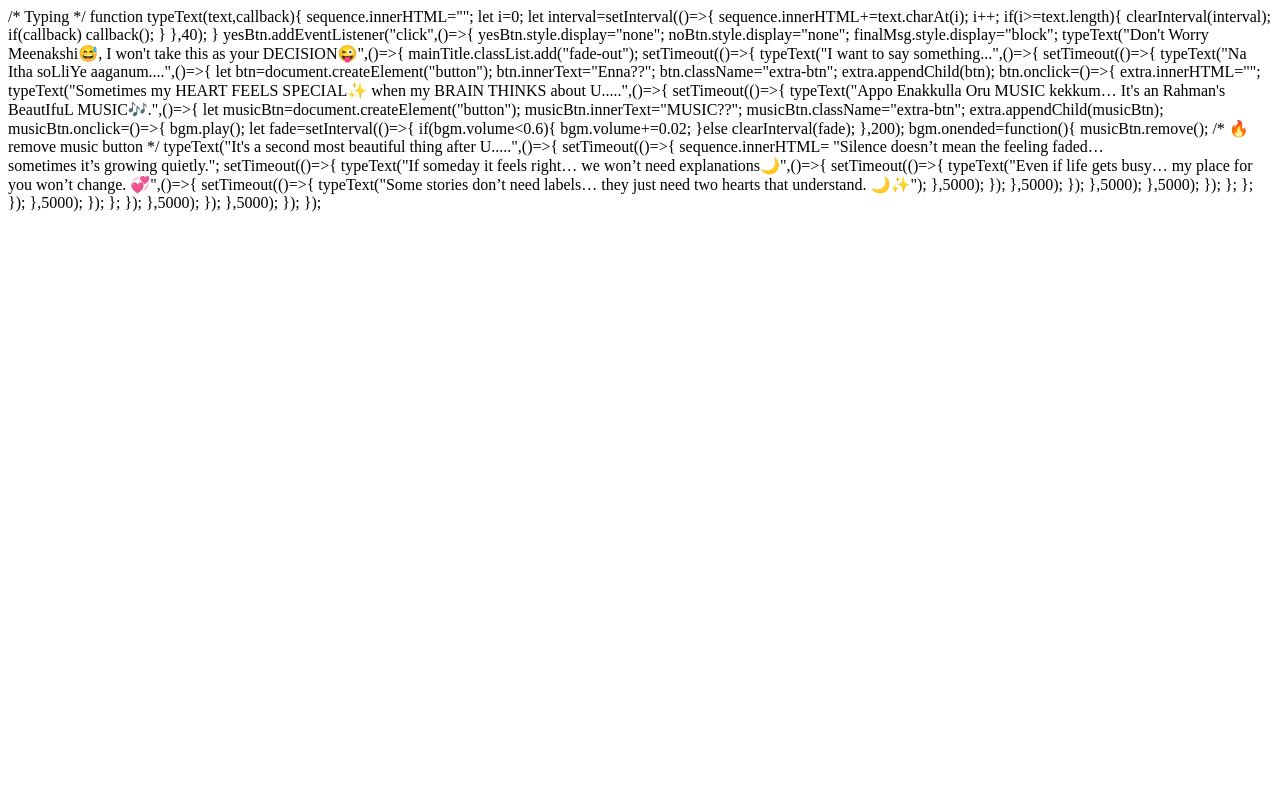
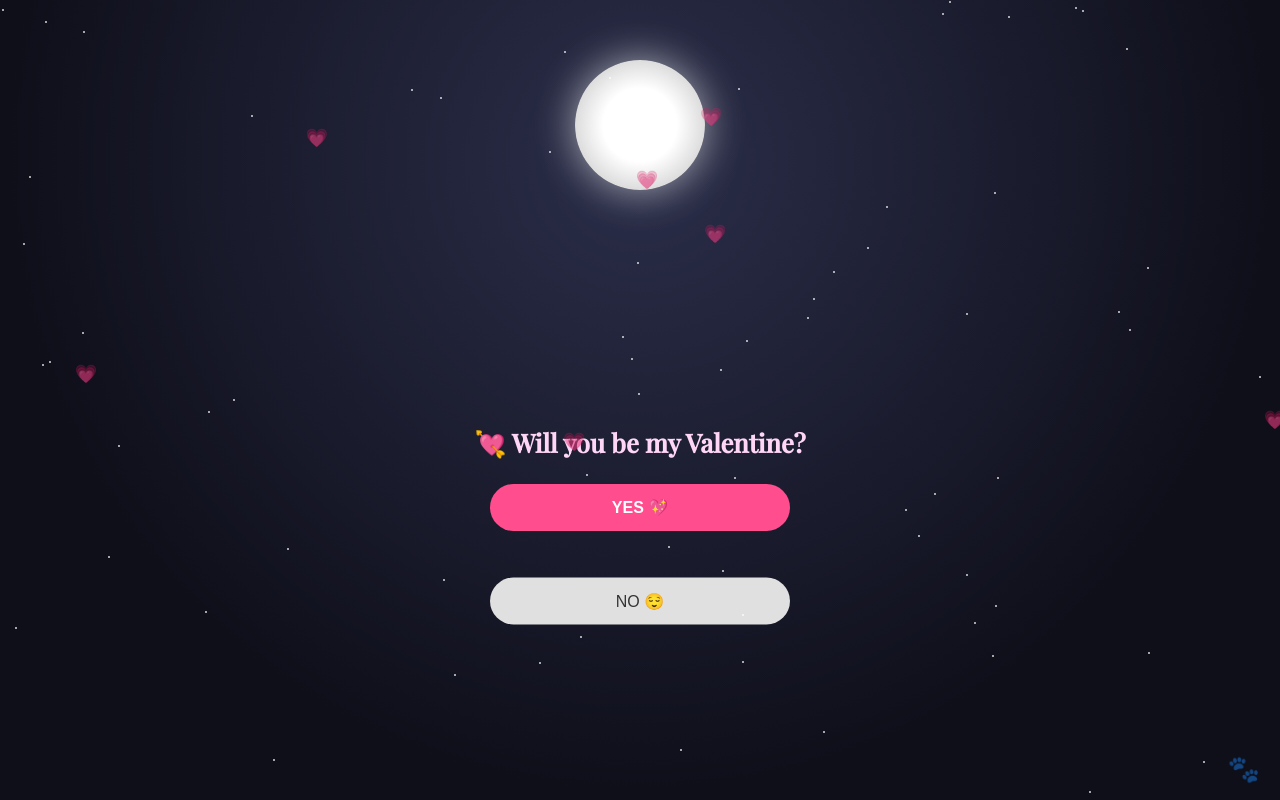
Before and after one commit to SARAVANAN-KK-7/valentine, a plain HTML site: page moon.html in a window 1280 px wide. Shown: the top 800 px of the page. Drawn offline with nearby package versions, Linux system fonts and the light colour scheme.

```diff
--- a/moon.html
+++ b/moon.html
@@ -1,3 +1,212 @@
+<!DOCTYPE html>
+<html lang="en">
+<head>
+<meta charset="UTF-8">
+<meta name="viewport" content="width=device-width, initial-scale=1.0">
+<title>Valentine</title>
+
+<link href="https://fonts.googleapis.com/css2?family=Quicksand:wght@400;600&family=Playfair+Display:wght@500&display=swap" rel="stylesheet">
+
+<style>
+*{box-sizing:border-box;user-select:none;}
+
+body{
+  margin:0;
+  height:100vh;
+  overflow:hidden;
+  background: radial-gradient(circle at 50% 20%, #2b2e4a, #0f0f1a 70%);
+  display:flex;
+  justify-content:center;
+  align-items:center;
+  color:white;
+  font-family:'Quicksand', sans-serif;
+}
+
+/* Moon */
+.moon{
+  position:absolute;
+  top:60px;
+  width:130px;
+  height:130px;
+  background: radial-gradient(circle, #fff 40%, #ddd 70%);
+  border-radius:50%;
+  box-shadow:0 0 40px rgba(255,255,255,0.6);
+}
+
+/* Stars */
+.star{
+  position:absolute;
+  width:2px;
+  height:2px;
+  background:white;
+  border-radius:50%;
+  animation: twinkle 2s infinite alternate;
+}
+@keyframes twinkle{from{opacity:0.2;}to{opacity:1;}}
+
+/* Hearts */
+.heart{
+  position:absolute;
+  font-size:18px;
+  animation: floatUp 6s linear infinite;
+  opacity:0.6;
+}
+@keyframes floatUp{
+  from{transform:translateY(100vh);}
+  to{transform:translateY(-40vh);}
+}
+
+/* Paw */
+.cat{
+  position:absolute;
+  bottom:15px;
+  right:20px;
+  font-size:26px;
+  opacity:0.6;
+}
+
+.container{
+  width:100%;
+  padding:20px;
+  text-align:center;
+}
+
+h1{
+  margin-top:180px;
+  font-family:'Playfair Display', serif;
+  font-size:1.6rem;
+  color:#ffd6f5;
+  transition:1.5s;
+}
+
+.fade-out{
+  opacity:0;
+  transform:translateY(-20px);
+}
+
+button{
+  width:75%;
+  max-width:300px;
+  padding:14px;
+  font-size:1rem;
+  border:none;
+  border-radius:50px;
+  margin:25px auto;
+  display:block;
+  transition:0.3s;
+}
+
+#yes{
+  background:#ff4d8d;
+  color:white;
+  font-weight:600;
+}
+
+#no{
+  background:#e0e0e0;
+  color:#333;
+  position:absolute;
+  left:50%;
+  top:72%;
+  transform:translate(-50%,-50%);
+}
+
+.final{
+  display:none;
+  margin-top:100px;
+  font-size:1.1rem;
+  min-height:100px;
+}
+
+.extra-btn{
+  background:#ffd6f5;
+  color:#2b2e4a;
+  font-weight:600;
+  margin-top:25px;
+}
+
+.typing::after{
+  content:"|";
+  animation:blink 1s infinite;
+}
+@keyframes blink{
+  0%,50%,100%{opacity:1;}
+  25%,75%{opacity:0;}
+}
+</style>
+</head>
+
+<body>
+
+<audio id="bgm">
+  <source src="./your-music-file.mp3" type="audio/mpeg">
+</audio>
+
+<div class="moon"></div>
+<div class="cat">🐾</div>
+
+<div class="container">
+  <h1 id="mainTitle">💘 Will you be my Valentine?</h1>
+
+  <button id="yes">YES 💖</button>
+  <button id="no">NO 😌</button>
+
+  <div class="final">
+    <div id="sequence" class="typing"></div>
+    <div id="extra"></div>
+  </div>
+</div>
+
+<script>
+const noBtn=document.getElementById("no");
+const yesBtn=document.getElementById("yes");
+const finalMsg=document.querySelector(".final");
+const sequence=document.getElementById("sequence");
+const extra=document.getElementById("extra");
+const bgm=document.getElementById("bgm");
+const mainTitle=document.getElementById("mainTitle");
+
+bgm.volume=0;
+
+/* Stars */
+for(let i=0;i<70;i++){
+  let star=document.createElement("div");
+  star.className="star";
+  star.style.top=Math.random()*100+"%";
+  star.style.left=Math.random()*100+"%";
+  document.body.appendChild(star);
+}
+
+/* Hearts */
+for(let i=0;i<8;i++){
+  let heart=document.createElement("div");
+  heart.className="heart";
+  heart.innerText="💗";
+  heart.style.left=Math.random()*100+"%";
+  heart.style.animationDuration=(4+Math.random()*4)+"s";
+  document.body.appendChild(heart);
+}
+
+/* 🔥 Better mobile escape */
+function escapeFinger(){
+  const padding = 40;
+  const maxX = window.innerWidth - noBtn.offsetWidth - padding;
+  const maxY = window.innerHeight - noBtn.offsetHeight - padding;
+
+  const x = Math.random() * maxX;
+  const y = Math.random() * maxY;
+
+  noBtn.style.left = x + "px";
+  noBtn.style.top = y + "px";
+}
+
+/* Works for both desktop and mobile */
+noBtn.addEventListener("mouseover",escapeFinger);
+noBtn.addEventListener("touchstart",function(e){
+  e.preventDefault();
+  escapeFinger();
+});
+
 /* Typing */
 function typeText(text,callback){
   sequence.innerHTML="";
```
